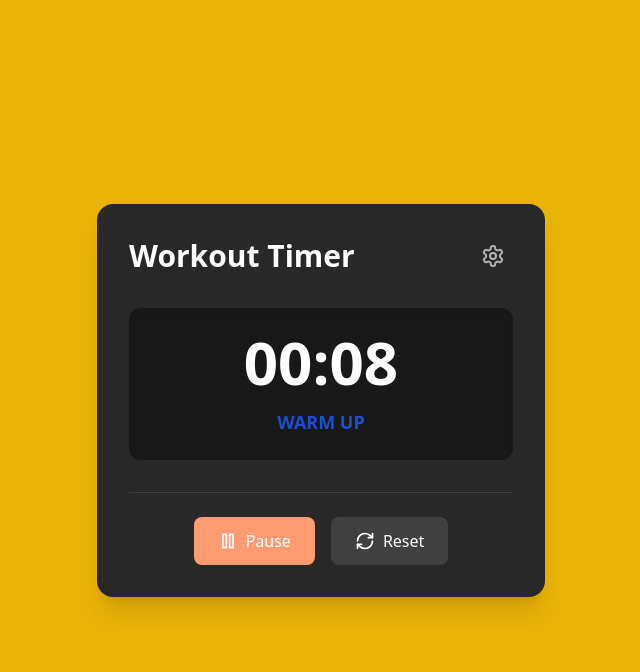
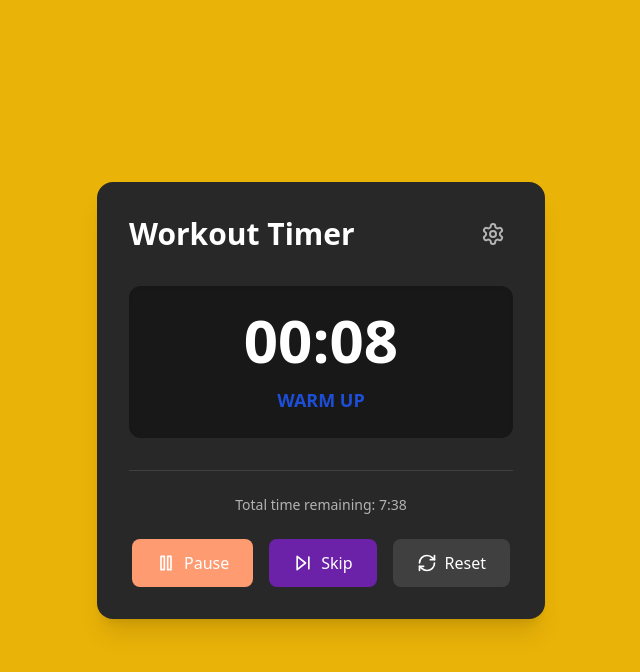
Before and after one commit to msm1227/timefit-pro, a React (Vite) app: page / in a window 1280 px wide. Both pictures are taken after a click on the button "Start". Shown: the top 672 px of the page, without its empty margins (319-959 px from the left). Built offline with nearby package versions, Linux system fonts and the light colour scheme.

Commit message:
skip button and time remaining on intervals

```diff
--- a/src/components/TimerControls.tsx
+++ b/src/components/TimerControls.tsx
@@ -1,5 +1,5 @@
 import React, { useEffect } from 'react';
-import { Play, Pause, RefreshCw } from 'lucide-react';
+import { Play, Pause, RefreshCw, SkipForward } from 'lucide-react';
 import { TimerMode, TimerSettings } from '../App';
 import SoundManager from '../utils/sound';
 
@@ -44,14 +44,83 @@ const TimerControls: React.FC<TimerControlsProps> = ({
     return `${mins}:${secs.toString().padStart(2, '0')}`;
   };
 
+  const calculateTotalTime = () => {
+    if (mode === 'interval') {
+      const workTotal = (settings.workTime || 0) * (settings.rounds || 0);
+      const restTotal = (settings.restTime || 0) * (settings.rounds || 0);
+      const warmup = settings.enableWarmup ? 10 : 0;
+      return workTotal + restTotal + warmup;
+    }
+    return 0;
+  };
+
+  const calculateRemainingTime = () => {
+    if (mode !== 'interval') return 0;
+
+    // Current phase time remaining
+    let remaining = currentTime;
+
+    // If in warmup, add all rounds
+    if (isWarmup) {
+      remaining += (settings.workTime || 0) * (settings.rounds || 0);
+      remaining += (settings.restTime || 0) * (settings.rounds || 0);
+    } else {
+      // If in work phase, add rest time for this round
+      if (isWork) {
+        remaining += (settings.restTime || 0);
+      }
+
+      // Add remaining rounds
+      const remainingRounds = (settings.rounds || 0) - currentRound;
+      remaining += remainingRounds * ((settings.workTime || 0) + (settings.restTime || 0));
+    }
+
+    return remaining;
+  };
+
+  const handleSkip = () => {
+    if (mode !== 'interval' || !isRunning) return;
+
+    if (isWarmup) {
+      // Skip warmup, go to first work period
+      setIsWarmup(false);
+      setIsWork(true);
+      setCurrentTime(settings.workTime || 0);
+    } else if (isWork) {
+      // Skip to rest period
+      setIsWork(false);
+      setCurrentTime(settings.restTime || 0);
+    } else {
+      // Skip rest, go to next round or end
+      if (currentRound >= (settings.rounds || 1)) {
+        // Workout complete
+        setIsRunning(false);
+        setCurrentRound(1);
+        setIsWork(true);
+        setIsWarmup(settings.enableWarmup ?? false);
+        setElapsedTime(0);
+        setCurrentTime(settings.enableWarmup ? 10 : (settings.workTime || 60));
+      } else {
+        // Next round
+        setCurrentRound(currentRound + 1);
+        setIsWork(true);
+        setCurrentTime(settings.workTime || 0);
+      }
+    }
+  };
+
   const renderWorkoutSummary = () => {
     if (isRunning) return null;
 
     if (mode === 'interval') {
+      const totalTime = calculateTotalTime();
       return (
         <div className="text-center mb-6 text-[#B3B3B3]">
           <p className="text-sm">
             {settings.rounds} rounds of {formatTime(settings.workTime || 0)} work / {formatTime(settings.restTime || 0)} rest
+          </p>
+          <p className="text-xs mt-1">
+            Total time: {formatTime(totalTime)}
           </p>
         </div>
       );
@@ -90,6 +159,12 @@ const TimerControls: React.FC<TimerControlsProps> = ({
   return (
     <div className="space-y-6">
       {renderWorkoutSummary()}
+      {/* Total Time Remaining - shown during interval workout */}
+      {mode === 'interval' && isRunning && (
+        <div className="text-center text-[#B3B3B3] text-sm">
+          Total time remaining: {formatTime(calculateRemainingTime())}
+        </div>
+      )}
       {/* Control Buttons */}
       <div className="flex justify-center space-x-4">
         <button
@@ -110,6 +185,14 @@ const TimerControls: React.FC<TimerControlsProps> = ({
             </>
           )}
         </button>
+        {mode === 'interval' && isRunning && (
+          <button
+            onClick={handleSkip}
+            className="flex items-center px-6 py-3 rounded-lg bg-[#6B21A8] hover:bg-[#7C3AED] text-white font-medium transition-colors"
+          >
+            <SkipForward className="w-5 h-5 mr-2" /> Skip
+          </button>
+        )}
         <button
           onClick={resetTimer}
           className="flex items-center px-6 py-3 rounded-lg bg-[#404040] hover:bg-[#505050] text-white font-medium transition-colors"
```
